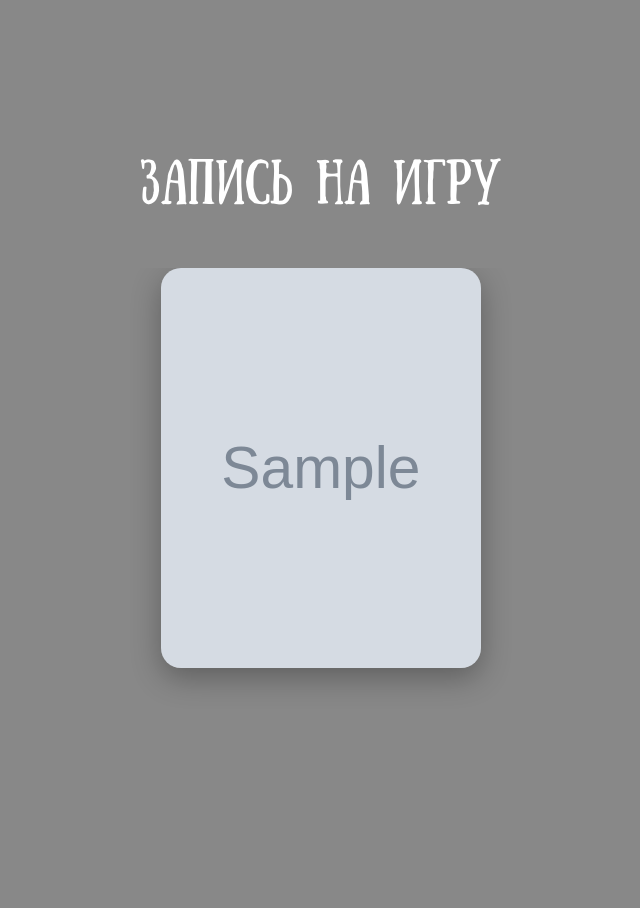
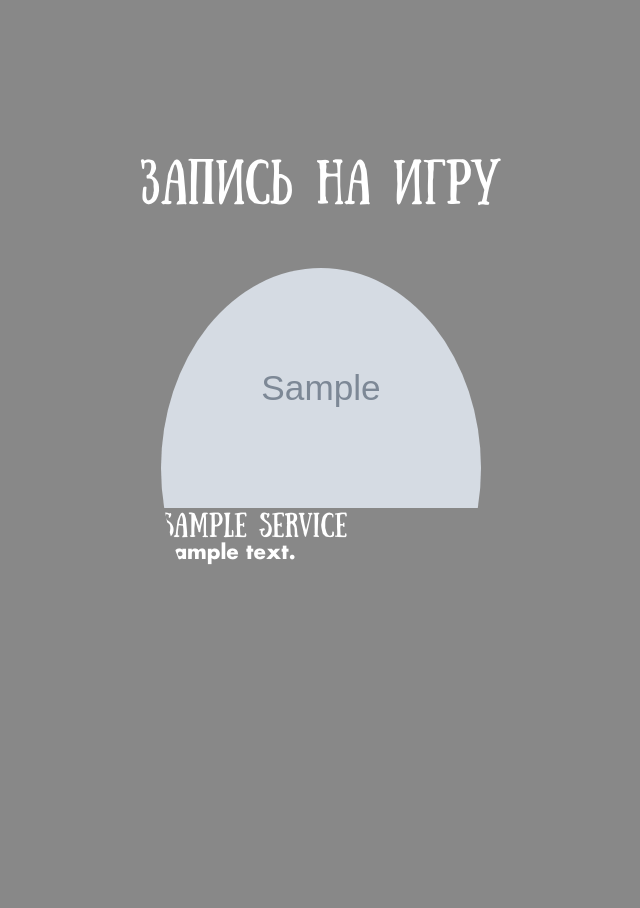
Before and after one commit to andreypotekhin16/maybe, a Django app: page / in a window 1280 px wide. Shown: the part 958-1866 px from the top of the page, without its empty margins (319-959 px from the left). Run offline with Django 5.2, Linux system fonts and the light colour scheme; tables that the repository leaves empty hold one stand-in row (values such as "Sample post"); grey boxes marked "Sample" are stand-in pictures.

Commit message:
FEAT: wiwi

```diff
--- a/main/static/main/css/style.css
+++ b/main/static/main/css/style.css
@@ -660,16 +660,17 @@ main section {
     width: 100%;
     height: 500px;
     padding: 2rem 0;
-    /* ИСПРАВЛЕНИЕ 1: Разрешаем контенту выходить за пределы */
     overflow: visible;
 }
 
 .booking-swiper .swiper-slide {
     width: 320px;
     height: 400px;
-    opacity: 0.5;
+    opacity: 0.4;
     transform: scale(0.85);
     transition: opacity 0.4s ease, transform 0.4s ease;
+    border-radius: 50%; /* Возвращаем круглую форму */
+    overflow: hidden;   /* Обрезаем контент по кругу */
 }
 
 .booking-swiper .swiper-slide-active {
@@ -681,9 +682,7 @@ main section {
     position: relative;
     width: 100%;
     height: 100%;
-    border-radius: 20px;
     overflow: hidden;
-    box-shadow: 0 10px 30px rgba(0,0,0,0.3);
 }
 
 .booking-card-img {
@@ -701,9 +700,8 @@ main section {
     padding: 2rem 1.5rem;
     background: linear-gradient(to top, rgba(0,0,0,1) 10%, transparent);
     color: #fff;
-    /* ИСПРАВЛЕНИЕ 3: Полностью скрываем оверлей */
     opacity: 0;
-    transform: translateY(100%);
+    transform: translateY(20px);
     transition: all 0.4s ease;
 }
 
@@ -743,7 +741,6 @@ main section {
     color: var(--color-pink-accent);
 }
 
-/* ИСПРАВЛЕНИЕ 2: Явное позиционирование и стилизация стрелок */
 .booking-swiper .swiper-button-prev,
 .booking-swiper .swiper-button-next {
     position: absolute;
@@ -765,7 +762,7 @@ main section {
 
 .booking-swiper .swiper-button-prev::after,
 .booking-swiper .swiper-button-next::after {
-    font-size: 1.5rem; /* Размер иконки-стрелки */
+    font-size: 1.5rem;
 }
 
 .booking-swiper .swiper-pagination-bullet-active {
@@ -804,7 +801,6 @@ main section {
         font-size: 2.2rem;
     }
 
-    /* Адаптивность для стрелок */
     .booking-swiper .swiper-button-prev,
     .booking-swiper .swiper-button-next {
         display: none;
--- a/main/static/main/js/main.js
+++ b/main/static/main/js/main.js
@@ -93,26 +93,33 @@ document.addEventListener('DOMContentLoaded', function() {
     }
 
     function setupSwiper() {
-        new Swiper('.booking-swiper', {
-            // Параметры
+        const swiperContainer = document.querySelector('.booking-swiper');
+        if (swiperContainer) {
+            const slides = swiperContainer.querySelectorAll('.swiper-slide');
+
+            new Swiper(swiperContainer, {
+                effect: 'slide',
+                loop: true,
+                centeredSlides: true,
                 slidesPerView: 'auto',
-            spaceBetween: 15,
-            centeredSlides: true,
-            loop: true,
 
-            // Пагинация
+                // Принудительно создаем больше клонов для зацикливания
+                loopAdditionalSlides: slides.length,
+
+                // Уменьшаем расстояние между слайдами
+                spaceBetween: 0,
+
                 pagination: {
-                el: '.swiper-pagination',
+                  el: ".swiper-pagination",
                   clickable: true,
                 },
-
-            // Навигация
                 navigation: {
                   nextEl: '.swiper-button-next',
                   prevEl: '.swiper-button-prev',
                 },
             });
         }
+    }
 
     setupHeader();
     setupDynamicBackground();
--- a/main/templates/main/home_page.html
+++ b/main/templates/main/home_page.html
@@ -59,30 +59,34 @@
         </div>
     </section>
 
-    <!-- НОВАЯ СЕКЦИЯ ДЛЯ КАРУСЕЛИ -->
+    <!-- 3. СЕКЦИЯ "ЗАПИСЬ НА ИГРУ" -->
     <section id="booking-section">
         <div class="container">
             <h2>Запись на игру</h2>
+
             <div class="swiper booking-swiper">
                 <div class="swiper-wrapper">
                     {% for service in services %}
                     <div class="swiper-slide">
-                        <div class="booking-card">
-                            <img src="{{ service.image.url }}" alt="{{ service.name }}" class="booking-card-img">
-                            <div class="booking-card-overlay">
-                                <h3 class="booking-card-title">{{ service.name }}</h3>
-                                <p class="booking-card-desc">{{ service.short_description }}</p>
-                                {% if service.vk_link %}
-                                <a href="{{ service.vk_link }}" class="booking-card-button" target="_blank" rel="noopener noreferrer">Записаться</a>
+                        <a href="{{ service.vk_link|default:'#' }}" class="booking-slide-link" target="_blank" rel="noopener noreferrer">
+                             {% if service.image %}
+                                <img src="{{ service.image.url }}" alt="{{ service.name }}" class="booking-slide-art">
+                            {% else %}
+                                <div class="booking-slide-placeholder">Арт</div>
+                            {% endif %}
+
+                            <div class="booking-slide-info">
+                                <h3 class="booking-slide-title">{{ service.name }}</h3>
+                                {% if service.short_description %}
+                                <p class="booking-slide-description">{{ service.short_description }}</p>
                                 {% endif %}
                             </div>
-                        </div>
+                        </a>
                     </div>
                     {% endfor %}
                 </div>
-                <!-- Пагинация -->
+                <!-- Элементы навигации должны быть ВНУТРИ .booking-swiper -->
                 <div class="swiper-pagination"></div>
-                <!-- Стрелки -->
                 <div class="swiper-button-prev"></div>
                 <div class="swiper-button-next"></div>
             </div>
```
Lines whose indentation alone changed are shown as unchanged.
